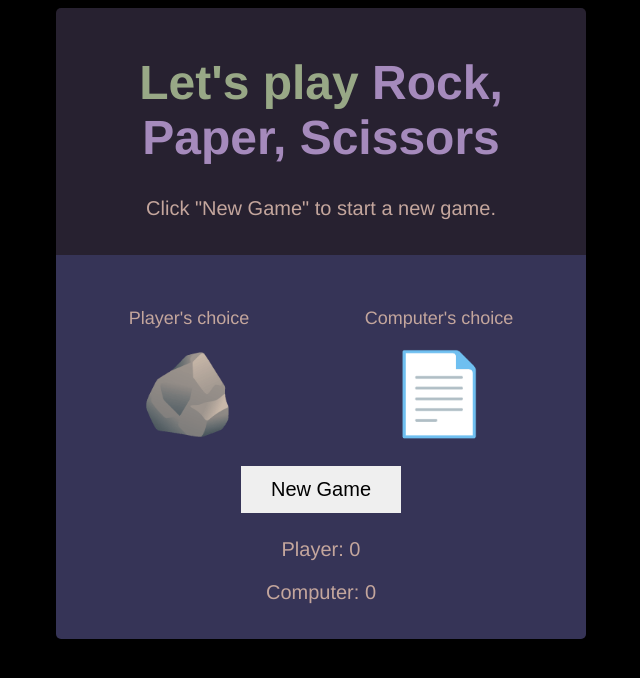
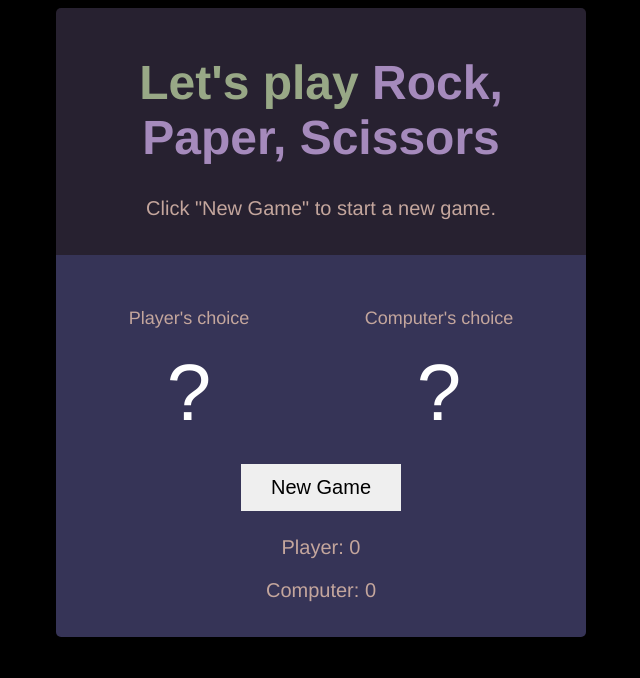
Before and after one commit to ThinkerDreamer/animated-spoon, a Jekyll site: the page rock-paper-scissors/index.html, which Jekyll copies as it is, in a window 1280 px wide. Shown: the top 678 px of the page, without its empty margins (319-959 px from the left). Built offline with Jekyll 4.4.1, drawn with Linux system fonts in a browser that asks for light colours; nearby versions of some CDN libraries.

Commit message:
added hand icons

```diff
--- a/rock-paper-scissors/index.css
+++ b/rock-paper-scissors/index.css
@@ -60,9 +60,10 @@
     justify-content: space-around;
 }
 
-.game-symbols-container div {
+.game-symbols-container div div {
     font-size: 80px;
     text-align: center;
+    color: #fff;
 }
 
 .score-container {
--- a/rock-paper-scissors/index.html
+++ b/rock-paper-scissors/index.html
@@ -5,6 +5,7 @@
         <title>Rock, Paper, Scissors</title>
         <link rel="stylesheet" href="index.css">
         <meta name="viewport" content="width=device-width, initial-scale=1.0">
+        <script src="https://kit.fontawesome.com/26456b3d35.js" crossorigin="anonymous"></script>
     </head>
     <body>
         <header>
@@ -16,11 +17,11 @@
                 <div class="game-symbols-container">
                     <div class="player-section">
                         <p class="section-name">Player's choice</p>
-                        <div class="player-symbol">🪨</div>
+                        <div class="player-symbol">?</div>
                     </div>
                     <div class="computer-section">
                         <p class="section-name">Computer's choice</p>
-                        <div class="computer-symbol">📄</div>
+                        <div class="computer-symbol">?</div>
                     </div>
                 </div>
                 <p id="outcome-el"></p>
--- a/rock-paper-scissors/index.js
+++ b/rock-paper-scissors/index.js
@@ -4,6 +4,8 @@
 const rockBtn = document.querySelector("#rock-btn");
 const paperBtn = document.querySelector("#paper-btn");
 const scissorsBtn = document.querySelector("#scissors-btn");
+let computerSymbolEl = document.querySelector(".computer-symbol");
+let playerSymbolEl = document.querySelector(".player-symbol");
 let outcomeEl = document.querySelector("#outcome-el");
 let playerScoreEl = document.querySelector(".player-score-el");
 let computerScoreEl = document.querySelector(".computer-score-el");
@@ -24,7 +26,7 @@
 function gameCalculations() {
     let compChoice = computerChoice();
     if (compChoice === playerChoice) {
-        outcomeEl.textContent = "It's a tie!";
+        outcomeEl.textContent = `Computer chose ${compChoice}, too! It's a tie!`;
         playerScore += 0.5;
         computerScore += 0.5;
         renderScore();
@@ -45,19 +47,30 @@
 
 function computerChoice() {
     let choiceNum = Math.floor(Math.random() * weaponChoices.length);
+    if (weaponChoices[choiceNum] === "scissors") {
+        computerSymbolEl.innerHTML = '<i class="fa-solid fa-hand-scissors"></i>';
+    } else if (weaponChoices[choiceNum] === "paper") {
+        computerSymbolEl.innerHTML = '<i class="fa-solid fa-hand"></i>';
+    } else if (weaponChoices[choiceNum] === "rock") {
+        computerSymbolEl.innerHTML = `<span class="fa-flip-horizontal" style="display: inline-block;">
+                                      <i class="fa-solid fa-hand-back-fist fa-rotate-90"></i>`
+    }
     return weaponChoices[choiceNum];
 }
 
 function chooseRock() {
     playerChoice = "rock";
+    playerSymbolEl.innerHTML = '<i class="fa-solid fa-hand-back-fist fa-rotate-90"></i>'
     gameCalculations();
 }
 function choosePaper() {
     playerChoice = "paper";
+    playerSymbolEl.innerHTML = '<i class="fa-solid fa-hand fa-flip-horizontal"></i>';
     gameCalculations();
 }
 function chooseScissors() {
     playerChoice = "scissors";
+    playerSymbolEl.innerHTML = '<i class="fa-solid fa-hand-scissors fa-flip-horizontal"></i>'
     gameCalculations();
 }
 
```
